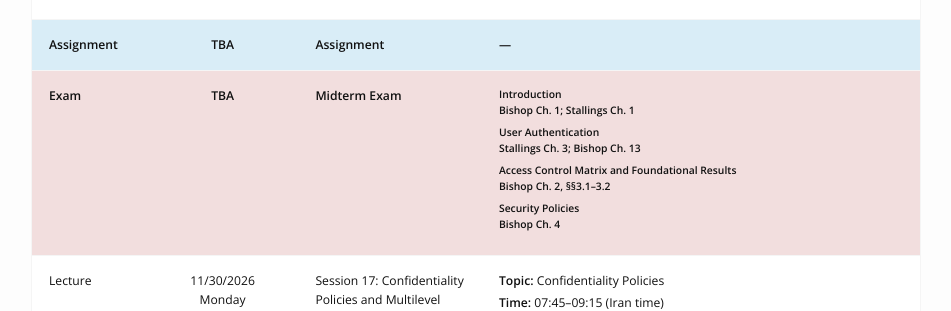
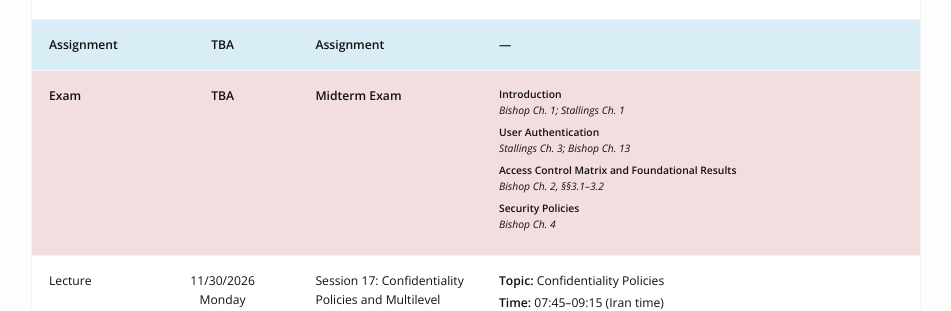
Before and after one commit to atlaslab-ai/CompSec, a Jekyll site: the page built from schedule.md, in a window 1280 px wide. Shown: the part 2690-3001 px from the top of the page, without its empty margins (164-1115 px from the left). Built offline with Jekyll 4.4.1, drawn with Linux system fonts in a browser that asks for light colours; nearby versions of some CDN libraries.

Commit message:
Display exam references in regular italic beneath bold topics

```diff
--- a/_includes/schedule_row_extra.html
+++ b/_includes/schedule_row_extra.html
@@ -23,7 +23,7 @@
                 <dl style="margin: 0; font-size: 0.85em; line-height: 1.45;">
                     {% for topic in extra.topics %}
                     <dt>{{ topic.title | escape }}</dt>
-                    <dd style="margin: 1px 0 7px;">{{ topic.references | escape }}</dd>
+                    <dd style="margin: 1px 0 7px; font-weight: 400; font-style: italic;">{{ topic.references | escape }}</dd>
                     {% endfor %}
                 </dl>
                 {% else %}
```
